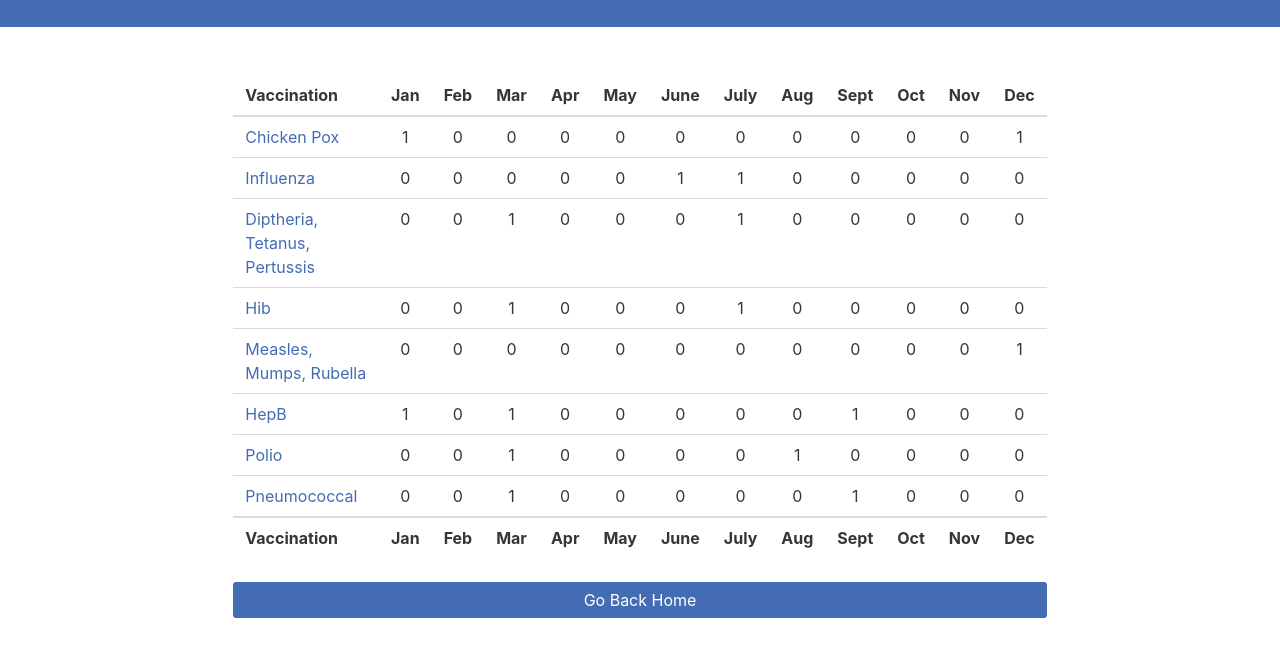
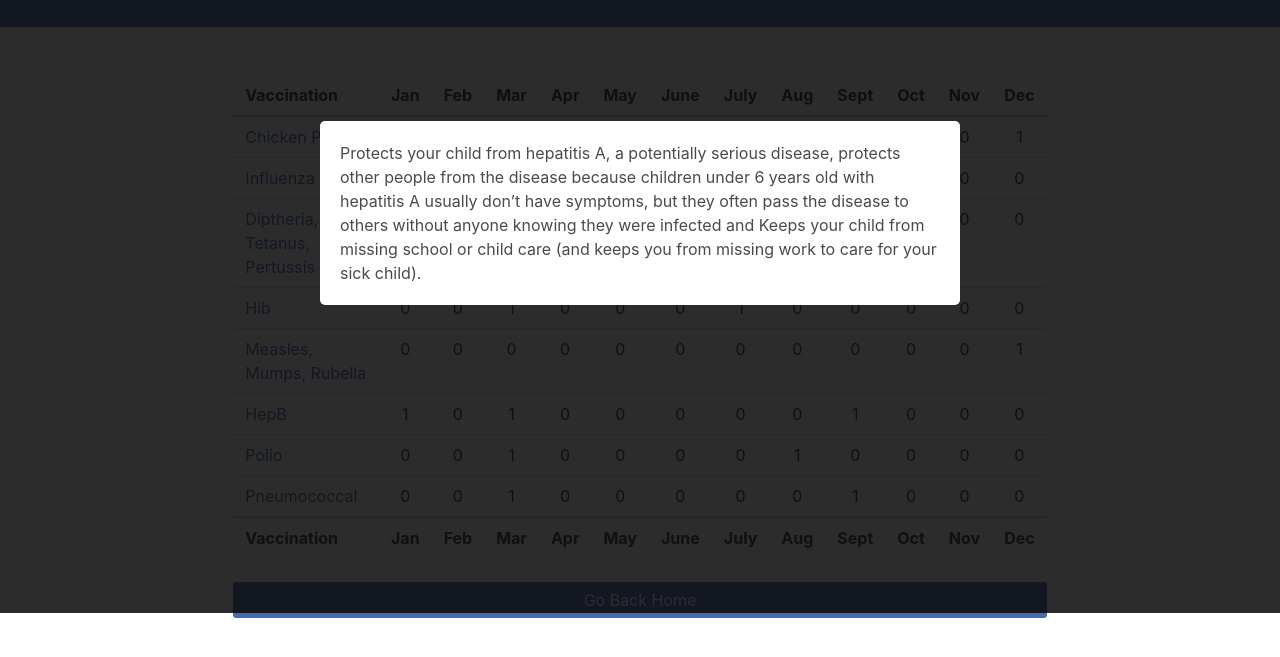
Before and after one commit to valencium/VaxxTracker, a website: page account_info.html in a window 1280 px wide. Both pictures are taken after a click on the link "Chicken Pox". Shown: the part 187-844 px from the top of the page. Drawn offline with nearby package versions, Linux system fonts and the light colour scheme.

Commit message:
a model appear when a vaccine is clicked

```diff
--- a/account_info.html
+++ b/account_info.html
@@ -72,13 +72,34 @@
         <!--Handlebars-->
         <script id="template-row" type="text/x-handlebars-template">
           {{#vaccinations}}
+          <div id="{{modalId}}" class="modal">
+                <div class="modal-background" onclick="document.getElementById('one').className = 'modal'"></div>
+                <div class="modal-content">
+                    <div class="box">
+                        {{modalContent}}
+                    </div>
+                </div>
+            </div>
           <tr>
-            <td><a href="#" class="">{{name}}</a></td>
+            <td><a href="#" onclick="inflate({{viewId}});">{{name}}</a></td>
             {{#each occurrence}}
             <td class="has-text-centered">{{this}}</td>
             {{/each}}
           </tr>
           {{/vaccinations}}
+
+        </script>
+        <script>
+            var coin = 0;
+            function inflate(modalId){
+                coin++;
+                console.log("modal was toggled");
+                var x = document.getElementById("one");
+                document.getElementById("one").classList += " is-active";
+                if(coin == 1){
+                    //change content
+                }
+            };
         </script>
 
         <!--jQuery-->
@@ -87,50 +108,69 @@
         <script type="text/javascript" src="https://cdnjs.cloudflare.com/ajax/libs/handlebars.js/2.0.0/handlebars.js"></script>
 
         <script>
-          console.log("the javascript is loading");
           var source = $("#template-row").html();
           var template = Handlebars.compile(source);
           var data = {
               vaccinations: [
                   {
                       name: "Chicken Pox",
-                      occurrence:["1", "0", "0", "0", "0", "0", "0", "0", "0", "0", "0", "1"]
+                      occurrence:["1", "0", "0", "0", "0", "0", "0", "0", "0", "0", "0", "1"],
+                      viewId: 'one',
+                      modalId: 'one',
+                      modalContent: "Protects your child from hepatitis A, a potentially serious disease, protects other people from the disease because children under 6 years old with hepatitis A usually don’t have symptoms, but they often pass the disease to others without anyone knowing they were infected and Keeps your child from missing school or child care (and keeps you from missing work to care for your sick child)."
                   },
                   {
                       name: "Influenza",
-                      occurrence:["0", "0", "0", "0", "0", "1", "1", "0", "0", "0", "0", "0"]
+                      occurrence:["0", "0", "0", "0", "0", "1", "1", "0", "0", "0", "0", "0"],
+                      viewId: 'two',
+                      modalId: 'two',
+                      modalContent: "paste content here por favor"
                   },
                   {
                       name: "Diptheria, Tetanus, Pertussis",
-                      occurrence:["0", "0", "1", "0", "0", "0", "1", "0", "0", "0", "0", "0"]
+                      occurrence:["0", "0", "1", "0", "0", "0", "1", "0", "0", "0", "0", "0"],
+                      viewId: 'three',
+                      modalId: 'three',
+                      modalContent: "paste content here por favor"
                   },
                   {
                       name: "Hib",
-                      occurrence:["0", "0", "1", "0", "0", "0", "1", "0", "0", "0", "0", "0"]
+                      occurrence:["0", "0", "1", "0", "0", "0", "1", "0", "0", "0", "0", "0"],
+                      viewId: 'four',
+                      modalId: 'four',
+                      modalContent: "paste content here por favor"
                   },
                   {
                       name: "Measles, Mumps, Rubella",
-                      occurrence:["0", "0", "0", "0", "0", "0", "0", "0", "0", "0", "0", "1"]
+                      occurrence:["0", "0", "0", "0", "0", "0", "0", "0", "0", "0", "0", "1"],
+                      viewId: 'five',
+                      modalId: 'five',
+                      modalContent: "paste content here por favor"
                   },
                   {
                       name: "HepB",
-                      occurrence:["1", "0", "1", "0", "0", "0", "0", "0", "1", "0", "0", "0"]
+                      occurrence:["1", "0", "1", "0", "0", "0", "0", "0", "1", "0", "0", "0"],
+                      viewId: 'six',
+                      modalId: 'six',
+                      modalContent: "paste content here por favor"
                   },
                   {
                       name: "Polio",
-                      occurrence:["0", "0", "1", "0", "0", "0", "0", "1", "0", "0", "0", "0"]
+                      occurrence:["0", "0", "1", "0", "0", "0", "0", "1", "0", "0", "0", "0"],
+                      viewId: 'seven',
+                      modalId: 'seven',
+                      modalContent: "paste content here por favor"
                   },
                   {
                       name: "Pneumococcal",
-                      occurrence:["0", "0", "1", "0", "0", "0", "0", "0", "1", "0", "0", "0"]
+                      occurrence:["0", "0", "1", "0", "0", "0", "0", "0", "1", "0", "0", "0"],
+                      viewId: 'eight',
+                      modalId: 'eight',
+                      modalContent: "paste content here por favor"
                   }
             ]
           };
           $("#vaccination-rows").html(template(data));
-
-          function inflate(modalId){
-            document.getElementById(modalId).className = "is-active";
-          }
         </script>
 
     </body>
```
